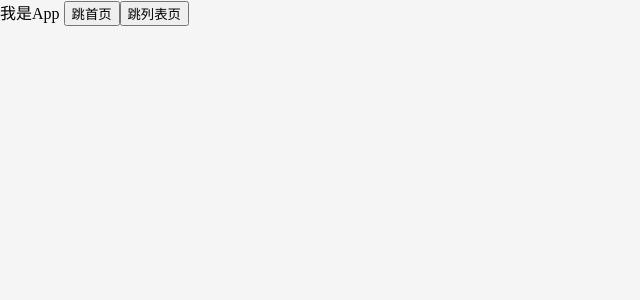
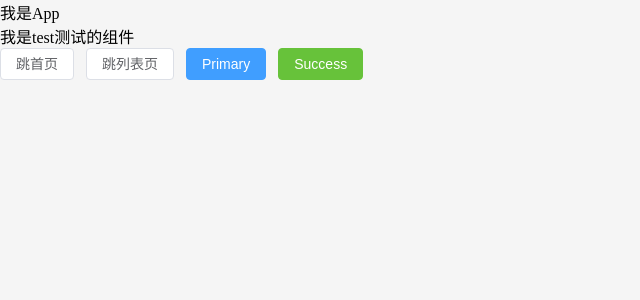
Before and after one commit to zjrxx/big-event-admin, a Vue app: page / in a window 1280 px wide. Before the commit this address had no page. Shown: the top 300 px of the page, without its empty margins (0-640 px from the left). Built offline with nearby package versions, Linux system fonts and the light colour scheme.

Commit message:
引入element-plus

```diff
--- a/package.json
+++ b/package.json
@@ -12,6 +12,7 @@
     "lint-staged": "lint-staged"
   },
   "dependencies": {
+    "element-plus": "^2.3.7",
     "pinia": "^2.1.3",
     "vue": "^3.3.4",
     "vue-router": "^4.2.2"
@@ -26,6 +27,8 @@
     "lint-staged": "^13.2.3",
     "prettier": "^2.8.8",
     "sass": "^1.63.6",
+    "unplugin-auto-import": "^0.16.6",
+    "unplugin-vue-components": "^0.25.1",
     "vite": "^4.3.9"
   },
   "lint-staged": {
--- a/src/App.vue
+++ b/src/App.vue
@@ -17,8 +17,12 @@
 <template>
   <div>
     我是App
-    <button @click="$router.push('/home')">跳首页</button>
-    <button @click="goList">跳列表页</button>
+    <test-demo></test-demo>
+    <el-button @click="$router.push('/home')">跳首页</el-button>
+    <el-button @click="goList">跳列表页</el-button>
+
+    <el-button type="primary">Primary</el-button>
+    <el-button type="success">Success</el-button>
   </div>
 </template>
 
--- /dev/null
+++ b/src/components/TestDemo.vue
@@ -0,0 +1,3 @@
+<template>
+  <div>我是test测试的组件</div>
+</template>
--- a/vite.config.js
+++ b/vite.config.js
@@ -2,10 +2,21 @@
 
 import { defineConfig } from 'vite'
 import vue from '@vitejs/plugin-vue'
+import AutoImport from 'unplugin-auto-import/vite'
+import Components from 'unplugin-vue-components/vite'
+import { ElementPlusResolver } from 'unplugin-vue-components/resolvers'
 
 // https://vitejs.dev/config/
 export default defineConfig({
-  plugins: [vue()],
+  plugins: [
+    vue(),
+    AutoImport({
+      resolvers: [ElementPlusResolver()]
+    }),
+    Components({
+      resolvers: [ElementPlusResolver()]
+    })
+  ],
   base: '/',
   resolve: {
     alias: {
```
Also changed, not shown: 1 other file (tests, documents, lock files or other folders).
